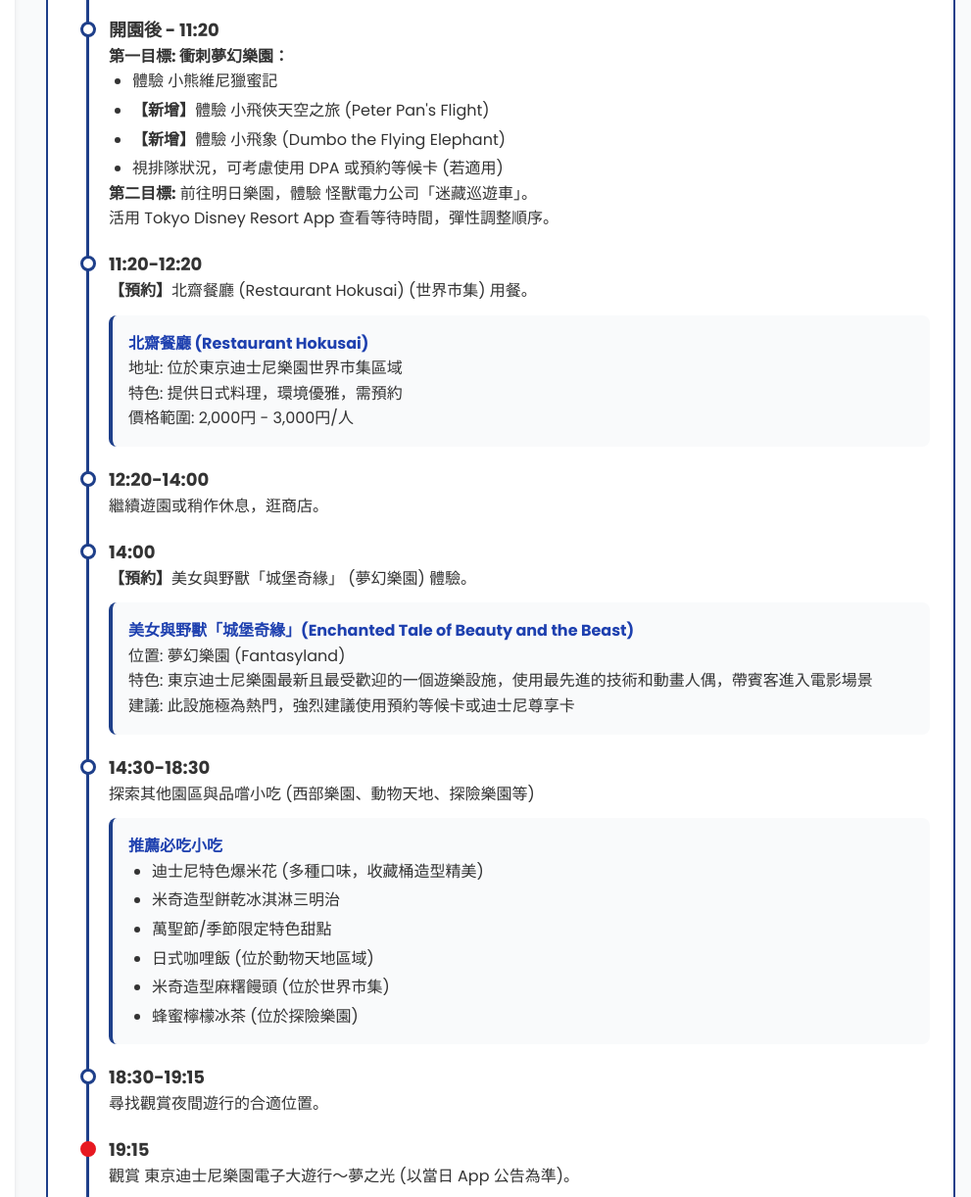
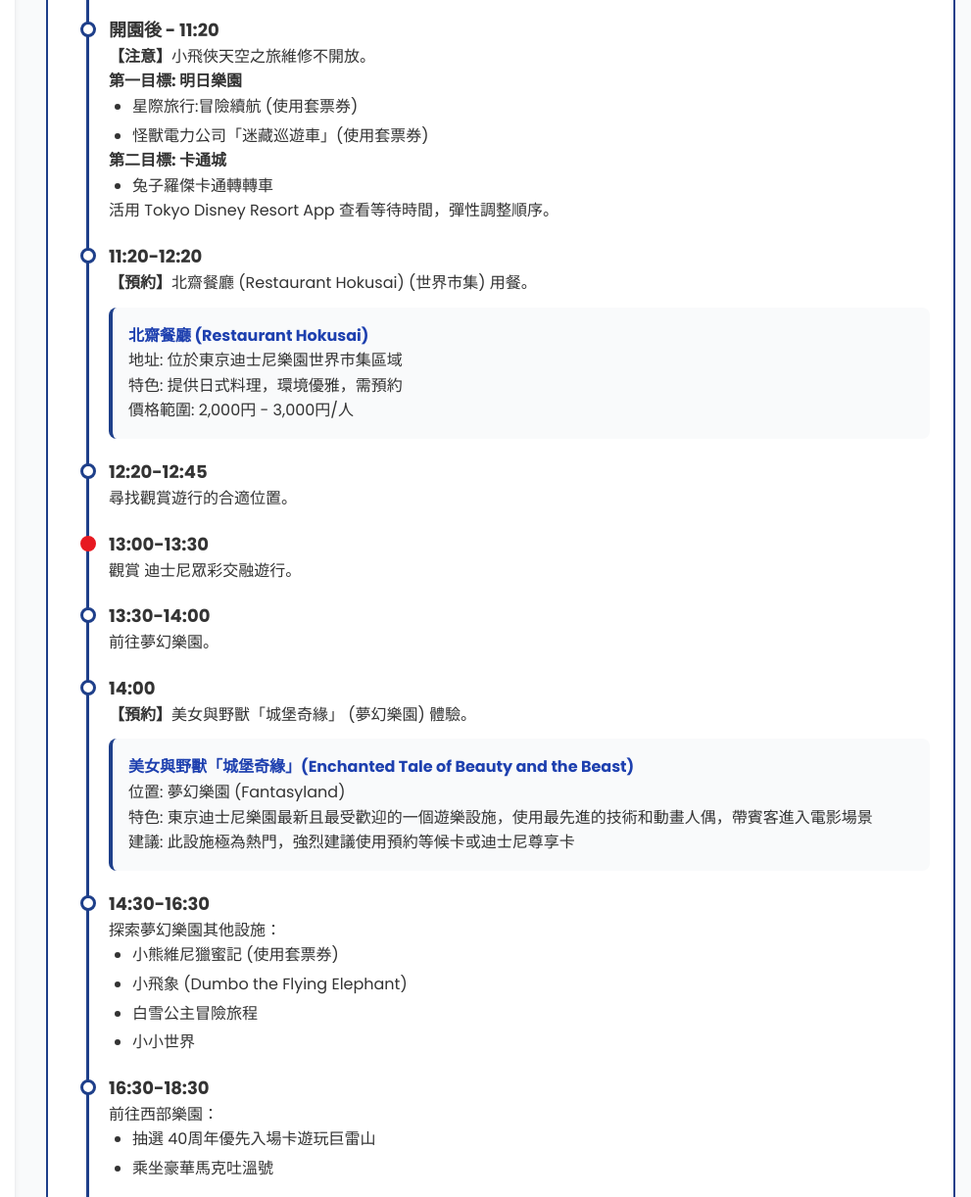
Before and after one commit to KageXX/tokyo-trip-2025, a plain HTML site: page index.html in a window 1280 px wide. Shown: the part 7593-8815 px from the top of the page at 98% size, without its empty margins (289-1280 px from the left). Drawn offline with nearby package versions, Linux system fonts and the light colour scheme.

Commit message:
Update index.html

```diff
--- a/index.html
+++ b/index.html
@@ -1082,14 +1082,16 @@
 
                             <div class="timeline-item">
                                 <h3 class="font-bold text-lg">開園後 - 11:20</h3>
-                                <p><span class="font-bold">第一目標: 衝刺夢幻樂園：</span></p>
+                                <p><span class="font-bold">【注意】</span>小飛俠天空之旅維修不開放。</p>
+                                <p><span class="font-bold">第一目標: 明日樂園</span></p>
                                 <ul class="list-disc pl-6 space-y-1">
-                                    <li>體驗 小熊維尼獵蜜記</li>
-                                    <li><span class="font-bold">【新增】</span>體驗 小飛俠天空之旅 (Peter Pan's Flight)</li>
-                                    <li><span class="font-bold">【新增】</span>體驗 小飛象 (Dumbo the Flying Elephant)</li>
-                                    <li>視排隊狀況，可考慮使用 DPA 或預約等候卡 (若適用)</li>
+                                    <li>星際旅行:冒險續航 (使用套票券)</li>
+                                    <li>怪獸電力公司「迷藏巡遊車」(使用套票券)</li>
                                 </ul>
-                                <p><span class="font-bold">第二目標:</span> 前往明日樂園，體驗 怪獸電力公司「迷藏巡遊車」。</p>
+                                <p><span class="font-bold">第二目標: 卡通城</span></p>
+                                <ul class="list-disc pl-6 space-y-1">
+                                    <li>兔子羅傑卡通轉轉車</li>
+                                </ul>
                                 <p>活用 Tokyo Disney Resort App 查看等待時間，彈性調整順序。</p>
                             </div>
 
@@ -1106,8 +1108,18 @@
                             </div>
 
                             <div class="timeline-item">
-                                <h3 class="font-bold text-lg">12:20-14:00</h3>
-                                <p>繼續遊園或稍作休息，逛商店。</p>
+                                <h3 class="font-bold text-lg">12:20-12:45</h3>
+                                <p>尋找觀賞遊行的合適位置。</p>
+                            </div>
+
+                            <div class="timeline-item highlight">
+                                <h3 class="font-bold text-lg">13:00-13:30</h3>
+                                <p>觀賞 迪士尼眾彩交融遊行。</p>
+                            </div>
+
+                            <div class="timeline-item">
+                                <h3 class="font-bold text-lg">13:30-14:00</h3>
+                                <p>前往夢幻樂園。</p>
                             </div>
 
                             <div class="timeline-item">
@@ -1123,30 +1135,33 @@
                             </div>
 
                             <div class="timeline-item">
-                                <h3 class="font-bold text-lg">14:30-18:30</h3>
-                                <p>探索其他園區與品嚐小吃 (西部樂園、動物天地、探險樂園等)</p>
-
-                                <div class="attraction-card p-4 bg-gray-50 mt-3 rounded-lg">
-                                    <h4 class="font-bold text-blue-800">推薦必吃小吃</h4>
-                                    <ul class="list-disc pl-6 space-y-1">
-                                        <li>迪士尼特色爆米花 (多種口味，收藏桶造型精美)</li>
-                                        <li>米奇造型餅乾冰淇淋三明治</li>
-                                        <li>萬聖節/季節限定特色甜點</li>
-                                        <li>日式咖哩飯 (位於動物天地區域)</li>
-                                        <li>米奇造型麻糬饅頭 (位於世界市集)</li>
-                                        <li>蜂蜜檸檬冰茶 (位於探險樂園)</li>
-                                    </ul>
-                                </div>
+                                <h3 class="font-bold text-lg">14:30-16:30</h3>
+                                <p>探索夢幻樂園其他設施：</p>
+                                <ul class="list-disc pl-6 space-y-1">
+                                    <li>小熊維尼獵蜜記 (使用套票券)</li>
+                                    <li>小飛象 (Dumbo the Flying Elephant)</li>
+                                    <li>白雪公主冒險旅程</li>
+                                    <li>小小世界</li>
+                                </ul>
+                            </div>
+
+                            <div class="timeline-item">
+                                <h3 class="font-bold text-lg">16:30-18:30</h3>
+                                <p>前往西部樂園：</p>
+                                <ul class="list-disc pl-6 space-y-1">
+                                    <li>抽選 40周年優先入場卡遊玩巨雷山</li>
+                                    <li>乘坐豪華馬克吐溫號</li>
+                                </ul>
                             </div>
 
                             <div class="timeline-item">
                                 <h3 class="font-bold text-lg">18:30-19:15</h3>
-                                <p>尋找觀賞夜間遊行的合適位置。</p>
+                                <p>品嚐小吃，尋找觀賞夜間遊行的合適位置。</p>
                             </div>
 
                             <div class="timeline-item highlight">
-                                <h3 class="font-bold text-lg">19:15</h3>
-                                <p>觀賞 東京迪士尼樂園電子大遊行～夢之光 (以當日 App 公告為準)。</p>
+                                <h3 class="font-bold text-lg">19:30</h3>
+                                <p><span class="font-bold">【抽選】</span>觀賞 東京迪士尼樂園電子大遊行～夢之光。</p>
                             </div>
 
                             <div class="timeline-item">
```
